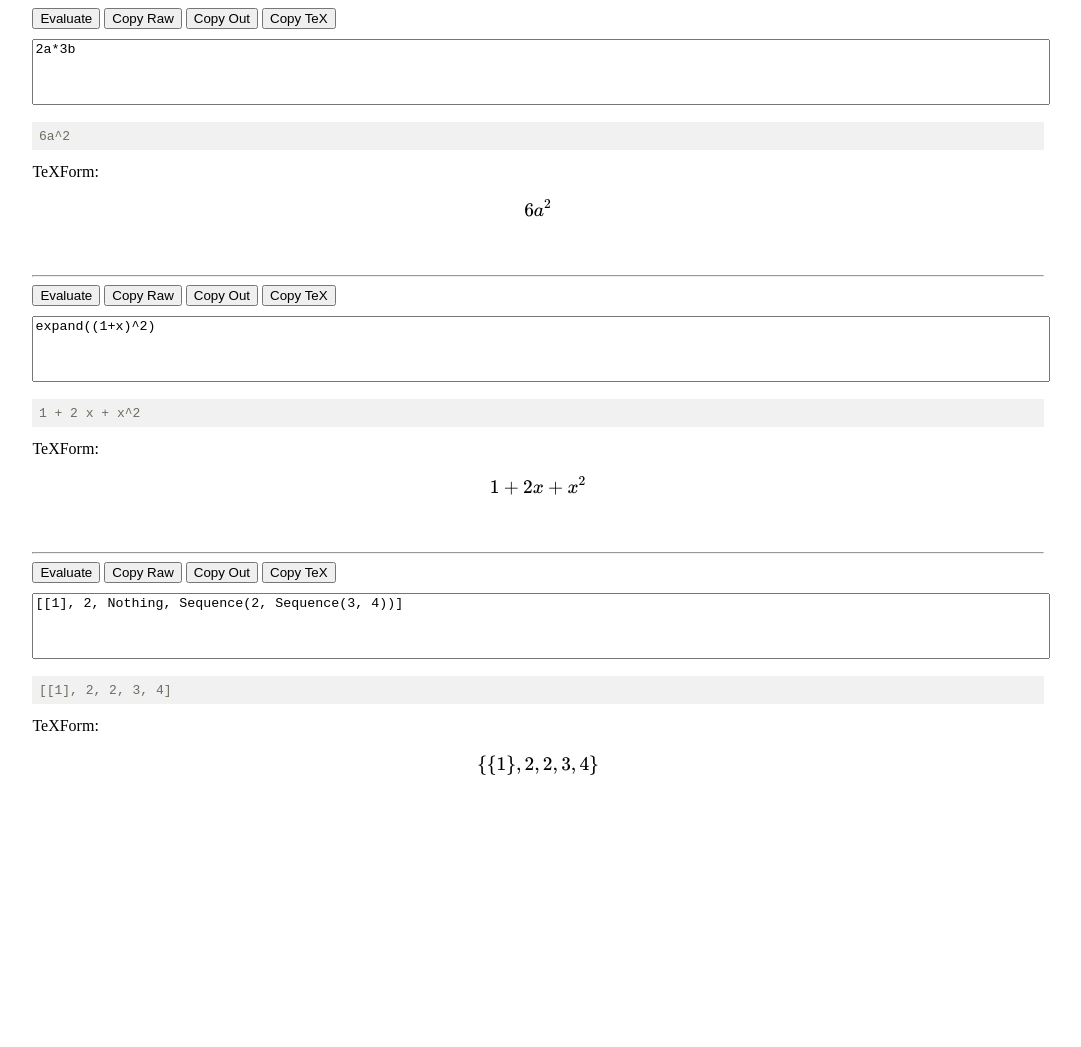
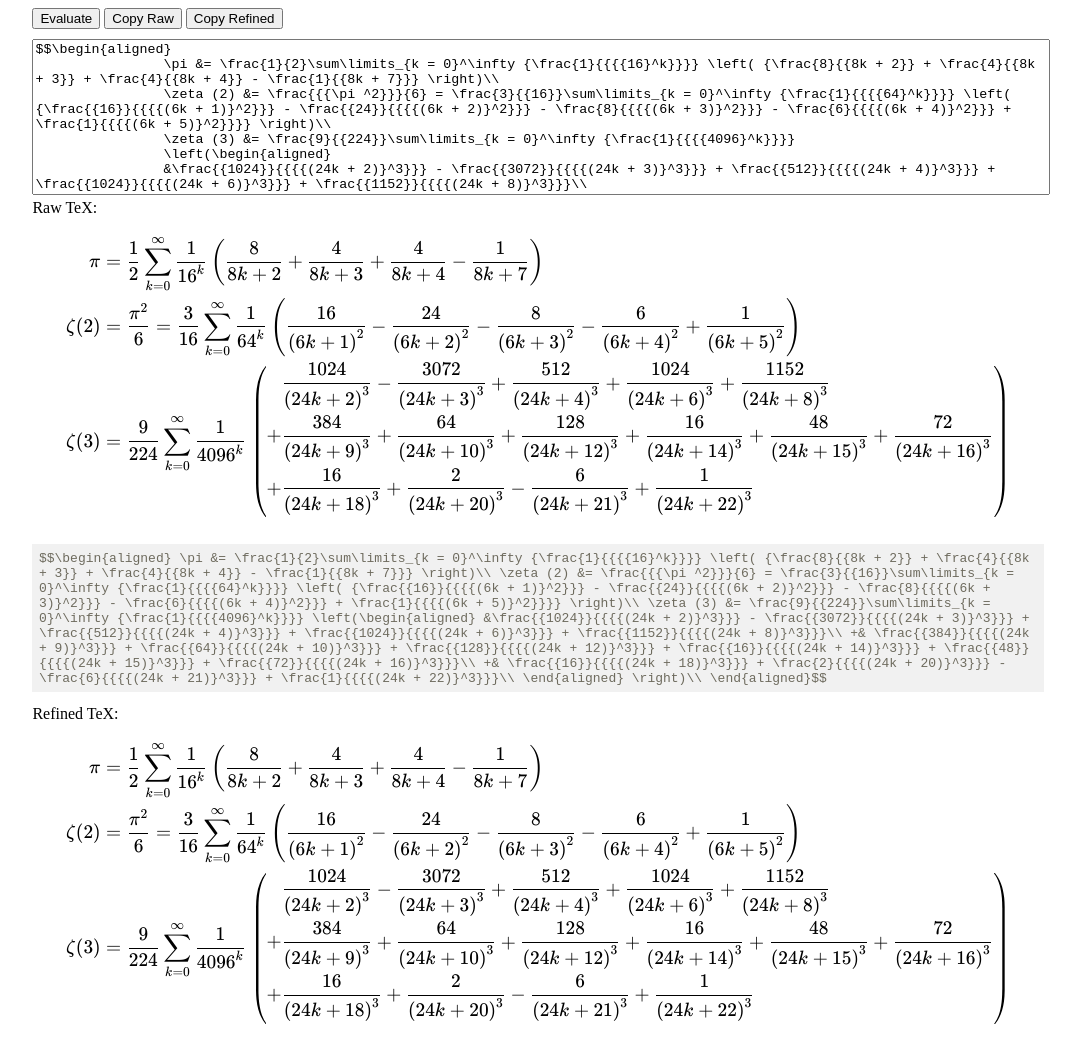
Before and after one commit to oovm/MathFix, a website: page projects/mathfix-playground/index.html in a window 1280 px wide. Shown: the whole page, without its empty margins (102-1183 px from the left). Before the commit the page ends 800 px from the top, so only its background shows below. Drawn offline with nearby package versions, Linux system fonts and the light colour scheme.

```diff
--- a/projects/mathfix-playground/index.html
+++ b/projects/mathfix-playground/index.html
@@ -4,8 +4,6 @@
 
 <head>
     <link rel="stylesheet" href="https://cdn.jsdelivr.net/npm/katex@0.12.0/dist/katex.min.css" crossorigin="anonymous">
-    <link rel="stylesheet" href="https://cdn.jsdelivr.net/gh/FortAwesome/Font-Awesome@5.14.0/css/all.min.css">
-
     <script defer src="https://cdn.jsdelivr.net/npm/katex@0.12.0/dist/katex.min.js" crossorigin="anonymous"></script>
     <script defer src="https://cdn.jsdelivr.net/npm/katex@0.12.0/dist/contrib/auto-render.min.js"
         crossorigin="anonymous" onload="renderMathInElement(document.body);"></script>
@@ -25,37 +23,62 @@
         <div class="cell">
             <button onClick="calculateArea(1)">Evaluate</button>
             <button onClick="calculateArea(1)">Copy Raw</button>
-            <button onClick="calculateArea(1)">Copy Out</button>
-            <button onClick="calculateArea(1)">Copy TeX</button><br>
-            <textarea id="demo-input-1" spellcheck="false" rows="4">2a*3b</textarea>
-            <pre><code id="demo-output-1" class="language-js">6a^2</code></pre>
-            <label for="demo-tex-1">TeXForm: </label>
-            <div id="demo-tex-1">$$6a^2$$</div>
+            <button onClick="calculateArea(1)">Copy Refined</button>
+            <textarea id="demo-input-1" spellcheck="false" rows="10">$$\begin{aligned}
+                \pi &= \frac{1}{2}\sum\limits_{k = 0}^\infty {\frac{1}{{{{16}^k}}}} \left( {\frac{8}{{8k + 2}} + \frac{4}{{8k + 3}} + \frac{4}{{8k + 4}} - \frac{1}{{8k + 7}}} \right)\\
+                \zeta (2) &= \frac{{{\pi ^2}}}{6} = \frac{3}{{16}}\sum\limits_{k = 0}^\infty {\frac{1}{{{{64}^k}}}} \left( {\frac{{16}}{{{{(6k + 1)}^2}}} - \frac{{24}}{{{{(6k + 2)}^2}}} - \frac{8}{{{{(6k + 3)}^2}}} - \frac{6}{{{{(6k + 4)}^2}}} + \frac{1}{{{{(6k + 5)}^2}}}} \right)\\
+                \zeta (3) &= \frac{9}{{224}}\sum\limits_{k = 0}^\infty {\frac{1}{{{{4096}^k}}}}
+                \left(\begin{aligned}
+                &\frac{{1024}}{{{{(24k + 2)}^3}}} - \frac{{3072}}{{{{(24k + 3)}^3}}} + \frac{{512}}{{{{(24k + 4)}^3}}} + \frac{{1024}}{{{{(24k + 6)}^3}}} + \frac{{1152}}{{{{(24k + 8)}^3}}}\\
+                +& \frac{{384}}{{{{(24k + 9)}^3}}} + \frac{{64}}{{{{(24k + 10)}^3}}} + \frac{{128}}{{{{(24k + 12)}^3}}} + \frac{{16}}{{{{(24k + 14)}^3}}} + \frac{{48}}{{{{(24k + 15)}^3}}} + \frac{{72}}{{{{(24k + 16)}^3}}}\\
+                +& \frac{{16}}{{{{(24k + 18)}^3}}} + \frac{2}{{{{(24k + 20)}^3}}} - \frac{6}{{{{(24k + 21)}^3}}} + \frac{1}{{{{(24k + 22)}^3}}}\\
+                \end{aligned} \right)\\
+                \end{aligned}$$</textarea>
+            <label for="demo-output-tex-1">Raw TeX: </label>
+            <div id="demo-input-tex-1">$$\begin{aligned}
+                \pi &= \frac{1}{2}\sum\limits_{k = 0}^\infty {\frac{1}{{{{16}^k}}}} \left( {\frac{8}{{8k + 2}} +
+                \frac{4}{{8k + 3}} + \frac{4}{{8k + 4}} - \frac{1}{{8k + 7}}} \right)\\
+                \zeta (2) &= \frac{{{\pi ^2}}}{6} = \frac{3}{{16}}\sum\limits_{k = 0}^\infty {\frac{1}{{{{64}^k}}}}
+                \left( {\frac{{16}}{{{{(6k + 1)}^2}}} - \frac{{24}}{{{{(6k + 2)}^2}}} - \frac{8}{{{{(6k + 3)}^2}}} -
+                \frac{6}{{{{(6k + 4)}^2}}} + \frac{1}{{{{(6k + 5)}^2}}}} \right)\\
+                \zeta (3) &= \frac{9}{{224}}\sum\limits_{k = 0}^\infty {\frac{1}{{{{4096}^k}}}}
+                \left(\begin{aligned}
+                &\frac{{1024}}{{{{(24k + 2)}^3}}} - \frac{{3072}}{{{{(24k + 3)}^3}}} + \frac{{512}}{{{{(24k + 4)}^3}}} +
+                \frac{{1024}}{{{{(24k + 6)}^3}}} + \frac{{1152}}{{{{(24k + 8)}^3}}}\\
+                +& \frac{{384}}{{{{(24k + 9)}^3}}} + \frac{{64}}{{{{(24k + 10)}^3}}} + \frac{{128}}{{{{(24k + 12)}^3}}}
+                + \frac{{16}}{{{{(24k + 14)}^3}}} + \frac{{48}}{{{{(24k + 15)}^3}}} + \frac{{72}}{{{{(24k + 16)}^3}}}\\
+                +& \frac{{16}}{{{{(24k + 18)}^3}}} + \frac{2}{{{{(24k + 20)}^3}}} - \frac{6}{{{{(24k + 21)}^3}}} +
+                \frac{1}{{{{(24k + 22)}^3}}}\\
+                \end{aligned} \right)\\
+                \end{aligned}$$</div>
+            <pre><code id="demo-output-1" class="language-js">$$\begin{aligned}
+                \pi &= \frac{1}{2}\sum\limits_{k = 0}^\infty {\frac{1}{{{{16}^k}}}} \left( {\frac{8}{{8k + 2}} + \frac{4}{{8k + 3}} + \frac{4}{{8k + 4}} - \frac{1}{{8k + 7}}} \right)\\
+                \zeta (2) &= \frac{{{\pi ^2}}}{6} = \frac{3}{{16}}\sum\limits_{k = 0}^\infty {\frac{1}{{{{64}^k}}}} \left( {\frac{{16}}{{{{(6k + 1)}^2}}} - \frac{{24}}{{{{(6k + 2)}^2}}} - \frac{8}{{{{(6k + 3)}^2}}} - \frac{6}{{{{(6k + 4)}^2}}} + \frac{1}{{{{(6k + 5)}^2}}}} \right)\\
+                \zeta (3) &= \frac{9}{{224}}\sum\limits_{k = 0}^\infty {\frac{1}{{{{4096}^k}}}}
+                \left(\begin{aligned}
+                &\frac{{1024}}{{{{(24k + 2)}^3}}} - \frac{{3072}}{{{{(24k + 3)}^3}}} + \frac{{512}}{{{{(24k + 4)}^3}}} + \frac{{1024}}{{{{(24k + 6)}^3}}} + \frac{{1152}}{{{{(24k + 8)}^3}}}\\
+                +& \frac{{384}}{{{{(24k + 9)}^3}}} + \frac{{64}}{{{{(24k + 10)}^3}}} + \frac{{128}}{{{{(24k + 12)}^3}}} + \frac{{16}}{{{{(24k + 14)}^3}}} + \frac{{48}}{{{{(24k + 15)}^3}}} + \frac{{72}}{{{{(24k + 16)}^3}}}\\
+                +& \frac{{16}}{{{{(24k + 18)}^3}}} + \frac{2}{{{{(24k + 20)}^3}}} - \frac{6}{{{{(24k + 21)}^3}}} + \frac{1}{{{{(24k + 22)}^3}}}\\
+                \end{aligned} \right)\\
+                \end{aligned}$$</code></pre>
+            <label for="demo-output-tex-1">Refined TeX: </label>
+            <div id="demo-output-tex-1">$$\begin{aligned}
+                \pi &= \frac{1}{2}\sum\limits_{k = 0}^\infty {\frac{1}{{{{16}^k}}}} \left( {\frac{8}{{8k + 2}} +
+                \frac{4}{{8k + 3}} + \frac{4}{{8k + 4}} - \frac{1}{{8k + 7}}} \right)\\
+                \zeta (2) &= \frac{{{\pi ^2}}}{6} = \frac{3}{{16}}\sum\limits_{k = 0}^\infty {\frac{1}{{{{64}^k}}}}
+                \left( {\frac{{16}}{{{{(6k + 1)}^2}}} - \frac{{24}}{{{{(6k + 2)}^2}}} - \frac{8}{{{{(6k + 3)}^2}}} -
+                \frac{6}{{{{(6k + 4)}^2}}} + \frac{1}{{{{(6k + 5)}^2}}}} \right)\\
+                \zeta (3) &= \frac{9}{{224}}\sum\limits_{k = 0}^\infty {\frac{1}{{{{4096}^k}}}}
+                \left(\begin{aligned}
+                &\frac{{1024}}{{{{(24k + 2)}^3}}} - \frac{{3072}}{{{{(24k + 3)}^3}}} + \frac{{512}}{{{{(24k + 4)}^3}}} +
+                \frac{{1024}}{{{{(24k + 6)}^3}}} + \frac{{1152}}{{{{(24k + 8)}^3}}}\\
+                +& \frac{{384}}{{{{(24k + 9)}^3}}} + \frac{{64}}{{{{(24k + 10)}^3}}} + \frac{{128}}{{{{(24k + 12)}^3}}}
+                + \frac{{16}}{{{{(24k + 14)}^3}}} + \frac{{48}}{{{{(24k + 15)}^3}}} + \frac{{72}}{{{{(24k + 16)}^3}}}\\
+                +& \frac{{16}}{{{{(24k + 18)}^3}}} + \frac{2}{{{{(24k + 20)}^3}}} - \frac{6}{{{{(24k + 21)}^3}}} +
+                \frac{1}{{{{(24k + 22)}^3}}}\\
+                \end{aligned} \right)\\
+                \end{aligned}$$</div>
         </div>
-        <hr>
-        <div class="cell">
-            <button onClick="calculateArea(2)">Evaluate</button>
-            <button onClick="calculateArea(2)">Copy Raw</button>
-            <button onClick="calculateArea(2)">Copy Out</button>
-            <button onClick="calculateArea(2)">Copy TeX</button><br>
-            <textarea id="demo-input-2" spellcheck="false" rows="4">expand((1+x)^2)</textarea>
-            <pre><code id="demo-output-2" class="language-js">1 + 2 x + x^2</code></pre>
-            <label for="demo-tex-2">TeXForm: </label>
-            <div id="demo-tex-2">$$1 + 2 x + x^2$$</div>
-        </div>
-        <hr>
-        <div class="cell">
-            <button onClick="calculateArea(3)">Evaluate</button>
-            <button onClick="calculateArea(3)">Copy Raw</button>
-            <button onClick="calculateArea(3)">Copy Out</button>
-            <button onClick="calculateArea(3)">Copy TeX</button><br>
-            <textarea id="demo-input-3" spellcheck="false"
-                rows="4">[[1], 2, Nothing, Sequence(2, Sequence(3, 4))]</textarea>
-            <pre><code id="demo-output-3" class="language-js">[[1], 2, 2, 3, 4]</code></pre>
-            <label for="demo-tex-3">TeXForm: </label>
-            <div id="demo-tex-3">$$\{\{1\}, 2, 2, 3, 4\}$$</div>
-        </div>
-
     </main>
 </body>
 
```
Also changed, not shown: 1 other file.
